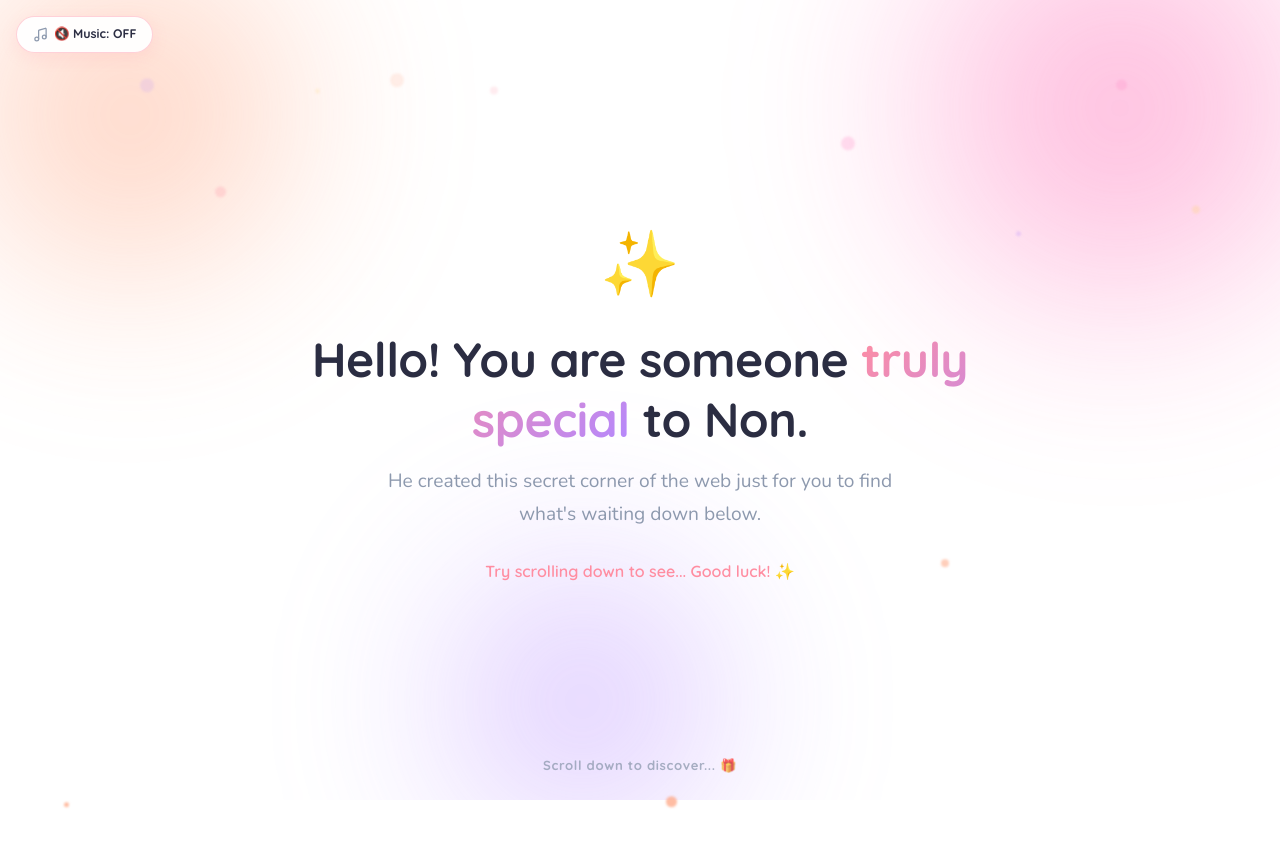
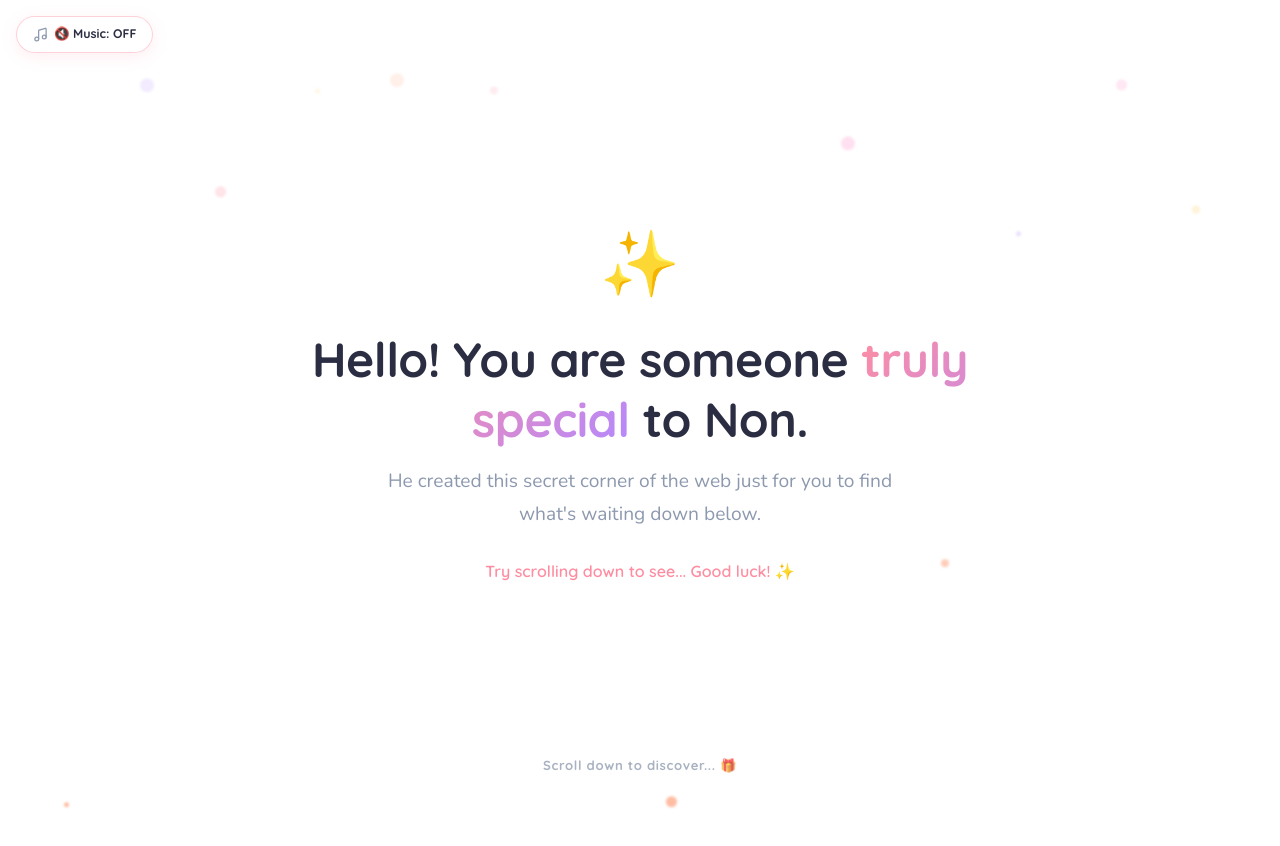
Before and after one commit to OzonZ/OzonZ, a React (Vite) app: page / in a window 1280 px wide. Shown: the top 846 px of the page. Built offline with nearby package versions, Linux system fonts and the light colour scheme; no server answers.

Commit message:
Update index.css

```diff
--- a/src/index.css
+++ b/src/index.css
@@ -42,57 +42,45 @@ body {
 }
 
 /* =============================================
-   ANIMATED MESH GRADIENT BACKGROUND
+   ANIMATED WAVE BACKGROUND
    ============================================= */
-.mesh-bg {
+.wave-bg {
   position: absolute;
   inset: 0;
   overflow: hidden;
   pointer-events: none;
+  border-radius: inherit;
 }
 
-.mesh-blob {
+.wave {
   position: absolute;
-  border-radius: 50%;
-  filter: blur(80px);
+  width: 200vmax;
+  height: 200vmax;
   opacity: 0.55;
-  animation: blobFloat 8s ease-in-out infinite;
+  left: 50%;
+  top: 50%;
+  margin-left: -100vmax;
+  margin-top: -100vmax;
+  background: linear-gradient(744deg, #af40ff, #5b42f3 60%, #00ddeb);
+  border-radius: 40%;
+  animation: waveSpin 55s infinite linear;
+  transform-origin: center center;
 }
 
-.mesh-blob-1 {
-  width: 500px;
-  height: 500px;
-  background: radial-gradient(circle, #ffa07a, transparent 70%);
-  top: -150px;
-  left: -100px;
-  animation-delay: 0s;
-  animation-duration: 9s;
+.wave:nth-child(2) {
+  opacity: 0.45;
+  animation-duration: 50s;
+  animation-direction: reverse;
 }
 
-.mesh-blob-2 {
-  width: 600px;
-  height: 600px;
-  background: radial-gradient(circle, #ff69b4, transparent 70%);
-  top: -200px;
-  right: -150px;
-  animation-delay: -3s;
-  animation-duration: 11s;
+.wave:nth-child(3) {
+  opacity: 0.38;
+  animation-duration: 45s;
 }
 
-.mesh-blob-3 {
-  width: 400px;
-  height: 400px;
-  background: radial-gradient(circle, #b388ff, transparent 70%);
-  bottom: -100px;
-  left: 30%;
-  animation-delay: -6s;
-  animation-duration: 13s;
-}
-
-@keyframes blobFloat {
-  0%, 100% { transform: translate(0, 0) scale(1); }
-  33% { transform: translate(30px, -20px) scale(1.05); }
-  66% { transform: translate(-20px, 15px) scale(0.97); }
+@keyframes waveSpin {
+  0%   { transform: rotate(0deg); }
+  100% { transform: rotate(360deg); }
 }
 
 /* =============================================
```
